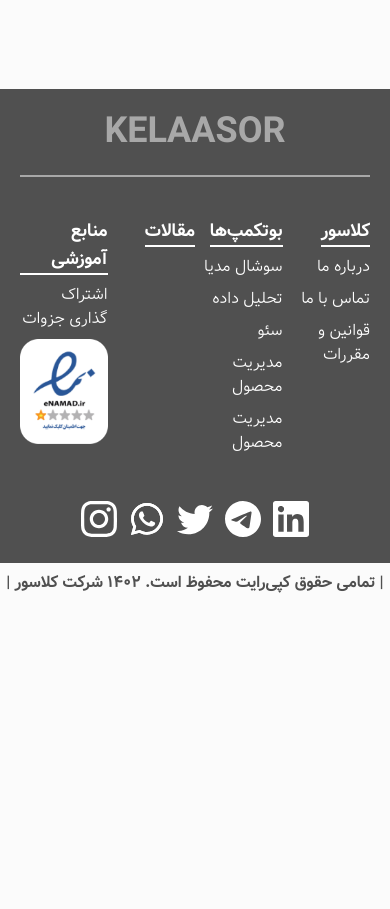
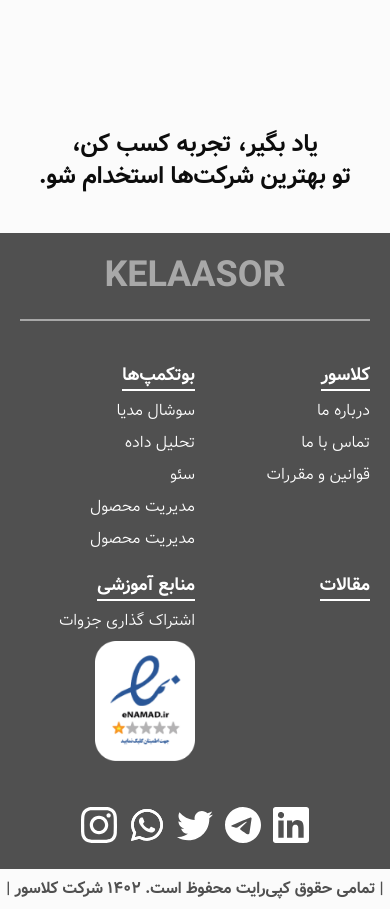
Before and after one commit to aliblue2/kelassor-test, a Next.js app: page / in a window 390 px wide. Shown: the part 5240-6149 px from the top of the page. Before the commit the page ends 5843 px from the top, so only its background shows below. Built offline with nearby package versions, Linux system fonts and the light colour scheme.

Commit message:
minor change to footer

```diff
--- a/src/components/Layout/Footer/Footer.tsx
+++ b/src/components/Layout/Footer/Footer.tsx
@@ -16,12 +16,17 @@
 const Footer = () => {
   return (
     <>
+      <div className="my-10 text-2xl font-bold text-center">
+        یاد بگیر، تجربه کسب کن،
+        <br />
+        تو بهترین شرکت‌ها استخدام شو.
+      </div>
       <div className="mt-auto bg-gray-3">
         <div className="container flex flex-col text-white mb-5">
           <span className="py-4 font-bold text-center border-b-2 opacity-50 border-b-white text-[36px]">
             KELAASOR
           </span>
-        <div className="grid grid-cols-4 py-10">
+          <div className="grid grid-cols-2 gap-y-5 md:grid-cols-4 py-10">
             <div className={sectionCalss}>
               <p className={sectionTitleClass}>کلاسور</p>
               <Link href="todo">درباره ما</Link>
@@ -67,7 +72,9 @@
           </div>
         </div>
       </div>
-    <div className="py-2 text-gray-3 font-bold text-center">| تمامی حقوق کپی‌رایت محفوظ است. ۱۴۰۲ شرکت کلاسور |</div>
+      <div className="py-2 text-gray-3 font-bold text-center">
+        | تمامی حقوق کپی‌رایت محفوظ است. ۱۴۰۲ شرکت کلاسور |
+      </div>
     </>
   );
 };
```
Lines whose indentation alone changed are shown as unchanged.
